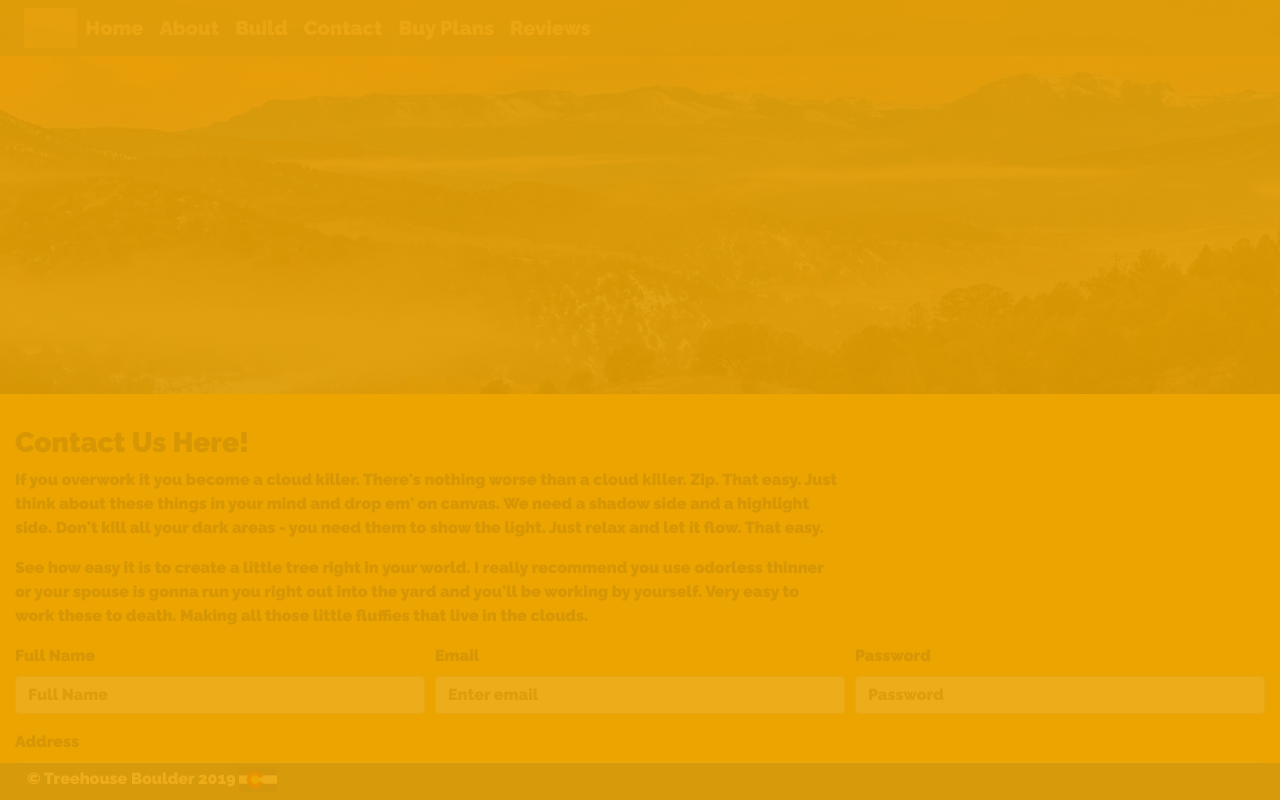
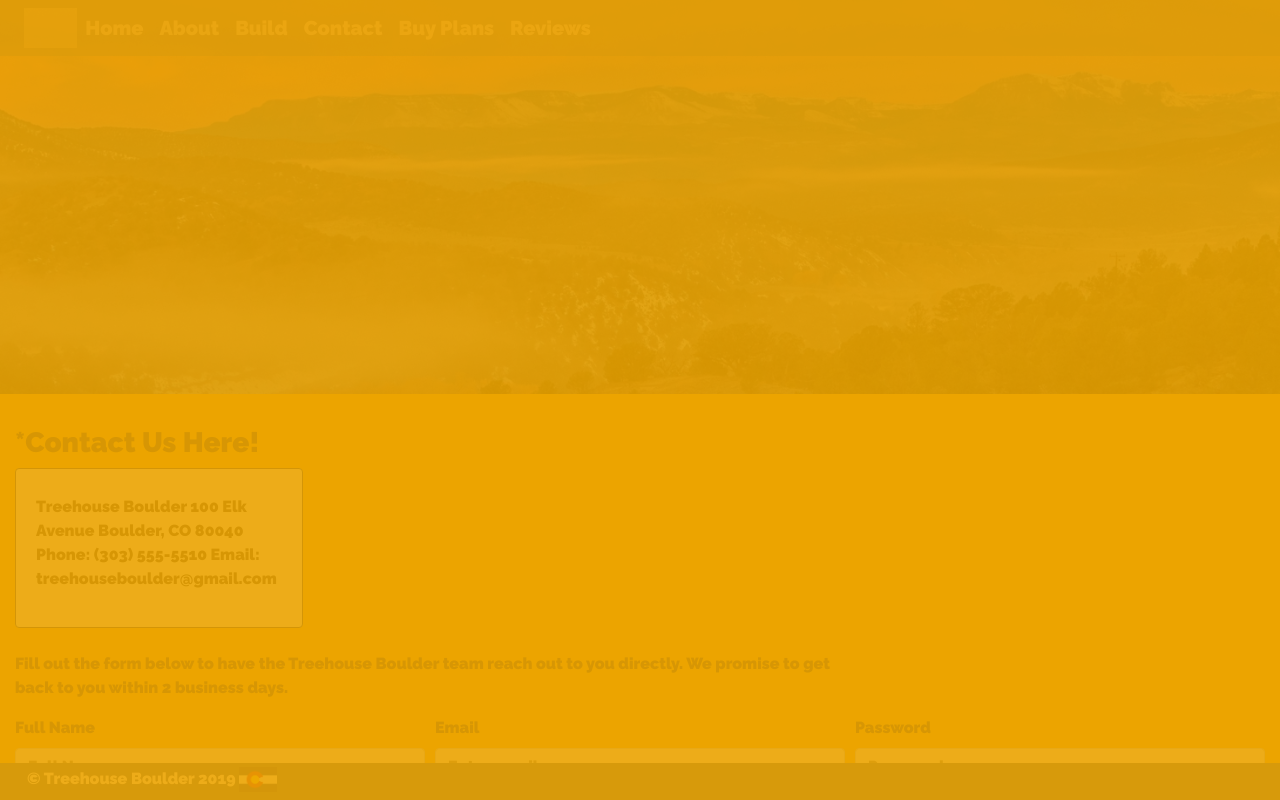
Before and after one commit to kirklandtc/treehouse-capstone, a React (Create React App) app: page /contact in a window 1280 px wide. Shown: the top 800 px of the page. Built offline with nearby package versions, Linux system fonts and the light colour scheme; no server answers; grey boxes are pictures that could not be loaded.

Commit message:
added current content

```diff
--- a/src/components/About.jsx
+++ b/src/components/About.jsx
@@ -1,5 +1,5 @@
 import React, { Component } from 'react';
-import { Container, Col, Image } from 'react-bootstrap'
+import { Container, Col, Image, Card } from 'react-bootstrap'
 import Photo2 from '../assets/USETHISHEADERDepositphotos_131701088_xl-2015 Cropped.jpg';
 import './About.css'
 
@@ -17,9 +17,24 @@ export default class About extends Component {
           <Col xs={12} sm={8} smOffset={2}>
             {/* <Image src="assets/USETHIScarpenter-carpentry-close-up-1094770 Cropped.jpg" className="about-profile-pic" /> */}
             <h3>About Us: the Treehouse Boulder team </h3>
-            <p>If you overwork it you become a cloud killer. There's nothing worse than a cloud killer. Zip. That easy. Just think about these things in your mind and drop em' on canvas. We need a shadow side and a highlight side. Don't kill all your dark areas - you need them to show the light. Just relax and let it flow. That easy.</p>
-            <p>See how easy it is to create a little tree right in your world. I really recommend you use odorless thinner or your spouse is gonna run you right out into the yard and you'll be working by yourself. Very easy to work these to death. Making all those little fluffies that live in the clouds.</p>
+            <p>Building treehouses is no joke- we take our work seriously. As serious as you can be when building a treehouse!</p>
+            <p>Our focus is on the customer, from initial meeting to handing over the keys to your new treehouse, we operate with you in mind.
+              Working with Treehouse Boulder is a process designed to be drama-free from the start. We make sure to relay all relevant detail upfront so there are no surprises when work is complete.
+              Treehouse Boulder has built projects all over the front range. We occasionally accept jobs as far away as Grand Junction so give us a call and lets talk about your idea!
+              With a combined 45 years in the construciton industry Mike and Dan are true experts in their field.</p>
 
+              <Card>
+                <Card.Body><i>-Mike Elliot: A former Marine, Mike has worked as a carpenter on custom homes for years. Currently living out his dream desigining and building
+                  custom treehouses, Mike intends to keep swinging a hammer into his 80's and beyond!</i></Card.Body>
+              </Card>
+              <br></br>
+
+              <Card>
+                <Card.Body><i>-Dan Williams: As a project manager on large construcion projects in the past, Dan always dreamed of a buisness where he could use his
+                  creativity and imagination to focus on legendary treehouses! Dan is a Colorado
+                  native and understands the unique opportunity we have in the Boulder area to enjoy life outdoors and in our backyards!</i></Card.Body>
+              </Card>
+              <br></br>
 
           </Col>
         </Container-Fluid>
--- a/src/components/Contact.jsx
+++ b/src/components/Contact.jsx
@@ -1,5 +1,5 @@
 import React, { Component } from 'react'
-import { Container, Col, Image, Row, Form, Button } from 'react-bootstrap';
+import { Container, Col, Image, Row, Form, Button, Card } from 'react-bootstrap';
 import { Link } from 'react-router-dom';
 import Photo1 from '../assets/MAIN HEADER ALPHA Cropped.jpg';
 import './Contact.css';
@@ -13,9 +13,26 @@ class Contact extends Component {
         <Container-Fluid>
           <Col xs={12} sm={8} smOffset={2}>
             {/* <Image src="assets/USETHIScarpenter-carpentry-close-up-1094770 Cropped.jpg" className="about-profile-pic" /> */}
-            <h3>Contact Us Here!</h3>
-            <p>If you overwork it you become a cloud killer. There's nothing worse than a cloud killer. Zip. That easy. Just think about these things in your mind and drop em' on canvas. We need a shadow side and a highlight side. Don't kill all your dark areas - you need them to show the light. Just relax and let it flow. That easy.</p>
-            <p>See how easy it is to create a little tree right in your world. I really recommend you use odorless thinner or your spouse is gonna run you right out into the yard and you'll be working by yourself. Very easy to work these to death. Making all those little fluffies that live in the clouds.</p>
+            <h3>*Contact Us Here!</h3>
+            <Card style={{ width: '18rem' }}>
+              <Card.Body>
+                <Card.Title></Card.Title>
+                <Card.Subtitle className="mb-2 text-muted"></Card.Subtitle>
+                <Card.Text>
+                  <p>Treehouse Boulder
+
+          100 Elk Avenue
+          Boulder, CO 80040
+          Phone: (303) 555-5510
+          Email: treehouseboulder@gmail.com</p>
+                </Card.Text>
+
+              </Card.Body>
+            </Card>
+            <br></br>
+
+
+            <p>Fill out the form below to have the Treehouse Boulder team reach out to you directly. We promise to get back to you within 2 business days.</p>
 
 
           </Col>
@@ -47,10 +64,6 @@ class Contact extends Component {
               <Form.Control placeholder="1234 Main St" />
             </Form.Group>
 
-            <Form.Group controlId="formGridAddress2">
-              <Form.Label>Address 2</Form.Label>
-              <Form.Control placeholder="Apartment, studio, or floor" />
-            </Form.Group>
 
             <Form.Row>
               <Form.Group as={Col} controlId="formGridCity">
@@ -79,6 +92,10 @@ class Contact extends Component {
                 {/* <Button variant="primary" type="submit"> */}
                 <Button variant="info">Submit!</Button>
 
+
+
+
+
                 {/* </Button> */}
               </Form>
             </Col>
--- a/src/components/Home.jsx
+++ b/src/components/Home.jsx
@@ -12,7 +12,7 @@ export default class Home extends Component {
         <Jumbotron>
           <br></br>
           <h2>Treehouse Boulder</h2>
-          <p>The Best Way to TreeHouse</p>
+          <p>The best way to treehouse</p>
 
           <p>Welcome to Treehouse Boulder- your source for the finest hand-crafted custom treehouse available!
             Take a few minutes to explore our treehouse options for your entire family.
--- a/src/components/News.jsx
+++ b/src/components/News.jsx
@@ -14,9 +14,20 @@ class News extends Component {
           <Col xs={12} sm={8} smOffset={2}>
             {/* <Image src="assets/USETHIScarpenter-carpentry-close-up-1094770 Cropped.jpg" className="about-profile-pic" /> */}
             <h3>Build</h3>
-            <p>If you overwork it you become a cloud killer. There's nothing worse than a cloud killer. Zip. That easy. Just think about these things in your mind and drop em' on canvas. We need a shadow side and a highlight side. Don't kill all your dark areas - you need them to show the light. Just relax and let it flow. That easy.</p>
-            <p>See how easy it is to create a little tree right in your world. I really recommend you use odorless thinner or your spouse is gonna run you right out into the yard and you'll be working by yourself. Very easy to work these to death. Making all those little fluffies that live in the clouds.</p>
+            <br></br>
+            <p>-We discuss your ideas by phone or in person (preferred), and address your budget for the ultimate tree house</p>
+            <p>-We meet to determine a suitable tree (or stand-alone location) for the treehouse within your yard</p>
 
+            <p>-We discuss available features and any options</p>
+            <p>-Treehouse Boulder will send all sketches and a custom proposal for the project, including a materials list and timing</p>
+            <p>-When your family is ready to go we ask for a 10% deposit and choose a start date for kicking off your project</p>
+            <p>-Construction will typically be completed in under 7 days, depending if any permits were needed prior to construction</p>
+            <p>-We meet for a final walk-through and safety inspection, making sure all constructon meets your expectations</p>
+            <div>
+              <br></br>
+            <p>We will of course discuss any potential concerns prior to starting construction. Again we want this to be a
+              great experience for you and your family -and we want your neighbors to be jealous!</p>
+            </div>
 
           </Col>
         </Container-Fluid>
--- a/src/components/Plans.jsx
+++ b/src/components/Plans.jsx
@@ -13,22 +13,21 @@ class Plans extends Component {
         <Container-Fluid>
           <Col xs={12} sm={8} smOffset={2}>
             {/* <Image src="assets/USETHIScarpenter-carpentry-close-up-1094770 Cropped.jpg" className="about-profile-pic" /> */}
-            <h3>Buy incredible Treehouse plans here</h3>
+            <h3>Buy incredible treehouse plans here!</h3>
             <p>Want to take your carpentry sills to the next level? Buy one of our custom plans right here at Treehouse Boulder!
              All plans are fully rendered architectutral drawings developed in collaboration with our
              carpentry team, rolled up and delivered to your home.
              All materials lists are included with general cost estimates and reccomendations.</p>
-            <p>See how easy it is to create a little tree right in your world. I really recommend you use odorless thinner or your spouse is gonna run you right out into the yard and you'll be working by yourself. Very easy to work these to death. Making all those little fluffies that live in the clouds.</p>
+
           </Col>
 
 <CardDeck>
  <Card border="info">
    <Card.Img variant="top" src="assets2/TREEHOUSE-5Depositphotos_174224972_l-2015 Cropped.jpg" />
    <Card.Body>
-     <Card.Title>Card title</Card.Title>
+     <Card.Title>The Universal</Card.Title>
      <Card.Text>
-       This is a wider card with supporting text below as a natural lead-in to
-       additional content. This content is a little bit longer.
+       Build The Universal on your own! This set includes 8 full size drawings, materials list and suggestions as well as patterns for various templates.
      </Card.Text>
    </Card.Body>
 
@@ -42,10 +41,9 @@ class Plans extends Component {
  <Card border="info">
    <Card.Img variant="top" src="assets2/NEWTREEHOUSE-1Depositphotos_61427235_l-2015 Cropped.jpg" />
    <Card.Body>
-     <Card.Title>Card title</Card.Title>
+     <Card.Title>The Commander</Card.Title>
      <Card.Text>
-       This card has supporting text below as a natural lead-in to additional
-       content.{' '}
+       Take command of your neighborhood and show off your carpentry skills as you build The Commander! This set includes 9 full size drawings.{' '}
      </Card.Text>
    </Card.Body>
 
@@ -60,11 +58,9 @@ class Plans extends Component {
  <Card border="info">
    <Card.Img variant="top" src="assets2/USETHIS2TREEHOUSE-3Depositphotos_135854308_xl-2015 Cropped.jpg" />
    <Card.Body>
-     <Card.Title>Card title</Card.Title>
+     <Card.Title>The Vanderbilt</Card.Title>
      <Card.Text>
-       This is a wider card with supporting text below as a natural lead-in to
-       additional content. This card has even longer content than the first to
-       show that equal height action.
+       Our most popular set of plans, The Vanderbilt set includes 8 full size drawings and all suggestions for premium lumber choices.
      </Card.Text>
    </Card.Body>
 
```
